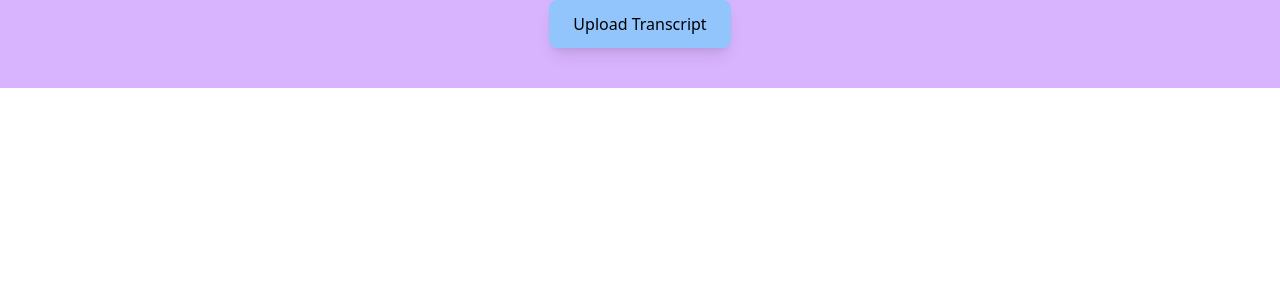
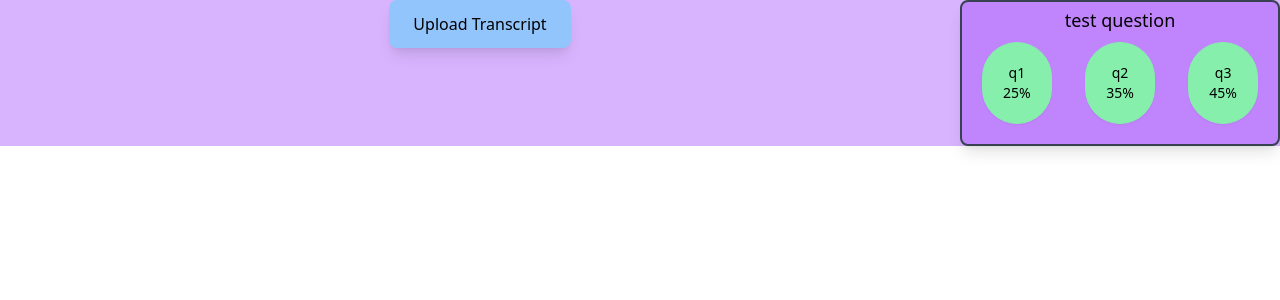
Before and after one commit to BestFloww/BestFlow, a React (Create React App) app in the folder front-end/: page / in a window 1280 px wide. Shown: the top 300 px of the page. Built offline with nearby package versions, Linux system fonts and the light colour scheme.

Commit message:
Fixed other merge conflict error

```diff
--- a/front-end/src/components/MainPage.jsx
+++ b/front-end/src/components/MainPage.jsx
@@ -32,6 +32,9 @@ class MainPage extends Component {
                   <TranscriptUploadModal show={this.state.showTranscriptUploadModal} />
                 </div>
               </div>
+              <div className="justify-center flex">
+                  <IntentDiagram question="test question" branches={fakeChildren}/>
+              </div>
             </div>
           );
     }
```
